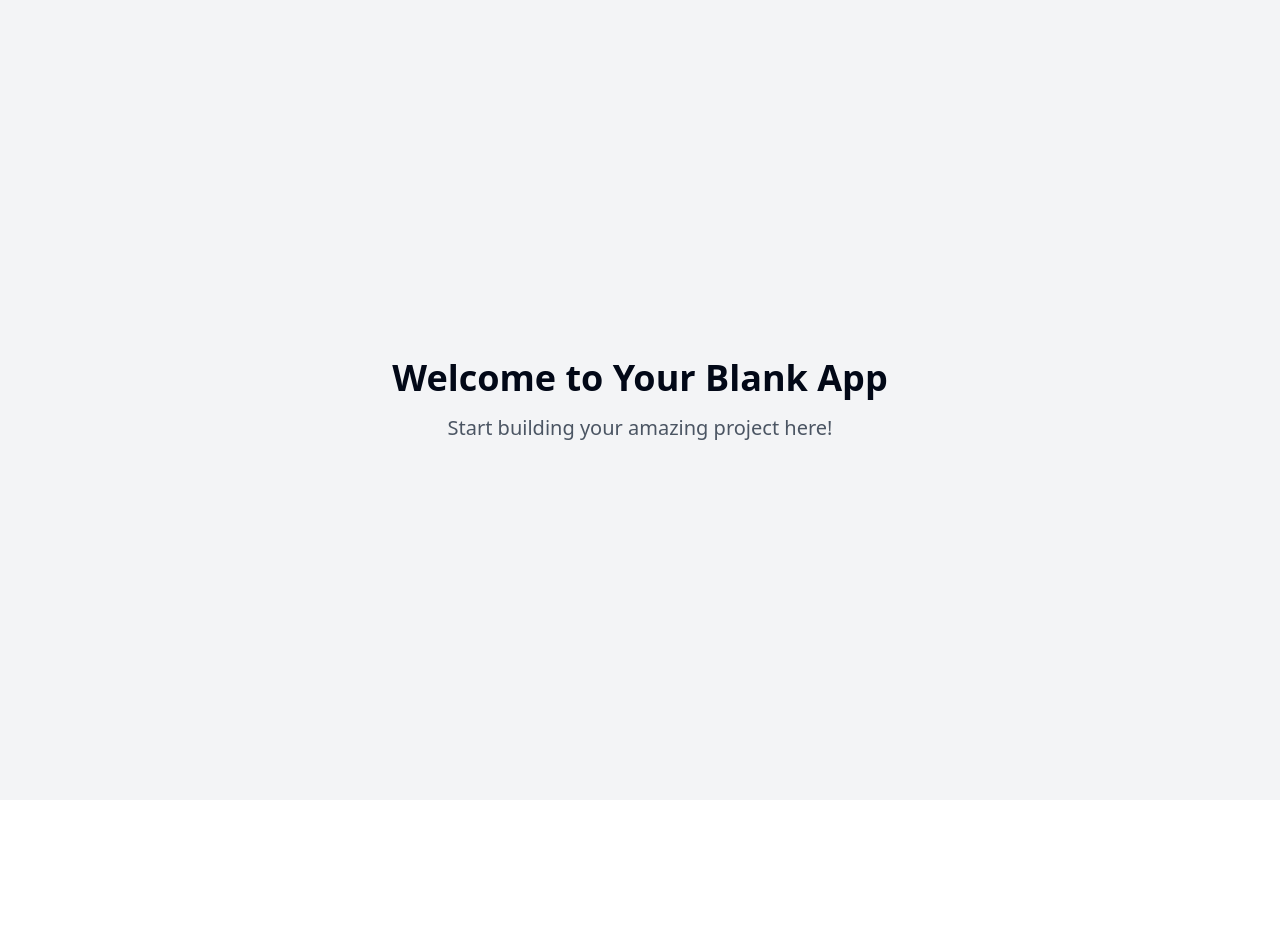
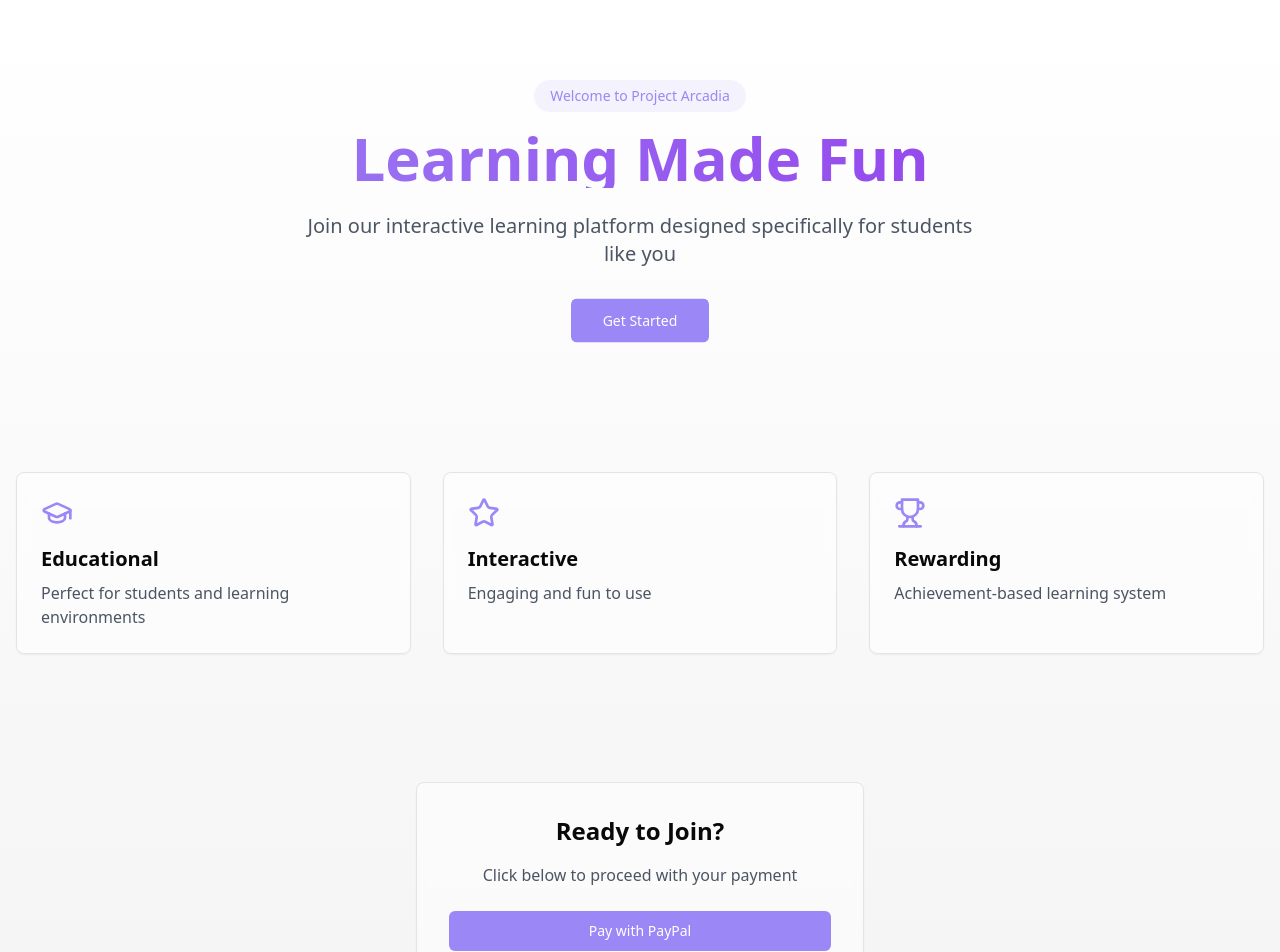
Before and after one commit to Project-Arcadia-WWF/Project-Arcadia, a React (Vite) app: page / in a window 1280 px wide. Shown: the top 952 px of the page. Before the commit the page ends 800 px from the top, so only its background shows below. Built offline with nearby package versions, Linux system fonts and the light colour scheme.

Commit message:
Add Project Arcadia website
This commit adds a basic website for Project Arcadia, designed for a school environment.  It includes a placeholder for a PayPal button and aims for an interactive and fun user experience.

```diff
--- a/src/index.css
+++ b/src/index.css
@@ -1,3 +1,4 @@
+
 @tailwind base;
 @tailwind components;
 @tailwind utilities;
@@ -5,88 +6,19 @@
 @layer base {
   :root {
     --background: 0 0% 100%;
-    --foreground: 222.2 84% 4.9%;
-
+    --foreground: 240 10% 3.9%;
     --card: 0 0% 100%;
-    --card-foreground: 222.2 84% 4.9%;
-
+    --card-foreground: 240 10% 3.9%;
     --popover: 0 0% 100%;
-    --popover-foreground: 222.2 84% 4.9%;
-
-    --primary: 222.2 47.4% 11.2%;
-    --primary-foreground: 210 40% 98%;
-
-    --secondary: 210 40% 96.1%;
-    --secondary-foreground: 222.2 47.4% 11.2%;
-
-    --muted: 210 40% 96.1%;
-    --muted-foreground: 215.4 16.3% 46.9%;
-
-    --accent: 210 40% 96.1%;
-    --accent-foreground: 222.2 47.4% 11.2%;
-
-    --destructive: 0 84.2% 60.2%;
-    --destructive-foreground: 210 40% 98%;
-
-    --border: 214.3 31.8% 91.4%;
-    --input: 214.3 31.8% 91.4%;
-    --ring: 222.2 84% 4.9%;
-
-    --radius: 0.5rem;
-
-    --sidebar-background: 0 0% 98%;
-
-    --sidebar-foreground: 240 5.3% 26.1%;
-
-    --sidebar-primary: 240 5.9% 10%;
-
-    --sidebar-primary-foreground: 0 0% 98%;
-
-    --sidebar-accent: 240 4.8% 95.9%;
-
-    --sidebar-accent-foreground: 240 5.9% 10%;
-
-    --sidebar-border: 220 13% 91%;
-
-    --sidebar-ring: 217.2 91.2% 59.8%;
-  }
-
-  .dark {
-    --background: 222.2 84% 4.9%;
-    --foreground: 210 40% 98%;
-
-    --card: 222.2 84% 4.9%;
-    --card-foreground: 210 40% 98%;
-
-    --popover: 222.2 84% 4.9%;
-    --popover-foreground: 210 40% 98%;
-
-    --primary: 210 40% 98%;
-    --primary-foreground: 222.2 47.4% 11.2%;
-
-    --secondary: 217.2 32.6% 17.5%;
-    --secondary-foreground: 210 40% 98%;
-
-    --muted: 217.2 32.6% 17.5%;
-    --muted-foreground: 215 20.2% 65.1%;
-
-    --accent: 217.2 32.6% 17.5%;
-    --accent-foreground: 210 40% 98%;
-
-    --destructive: 0 62.8% 30.6%;
-    --destructive-foreground: 210 40% 98%;
-
-    --border: 217.2 32.6% 17.5%;
-    --input: 217.2 32.6% 17.5%;
-    --ring: 212.7 26.8% 83.9%;
-    --sidebar-background: 240 5.9% 10%;
-    --sidebar-foreground: 240 4.8% 95.9%;
-    --sidebar-primary: 224.3 76.3% 48%;
-    --sidebar-primary-foreground: 0 0% 100%;
-    --sidebar-accent: 240 3.7% 15.9%;
-    --sidebar-accent-foreground: 240 4.8% 95.9%;
-    --sidebar-border: 240 3.7% 15.9%;
-    --sidebar-ring: 217.2 91.2% 59.8%;
+    --popover-foreground: 240 10% 3.9%;
+    --muted: 240 4.8% 95.9%;
+    --muted-foreground: 240 3.8% 46.1%;
+    --accent: 240 4.8% 95.9%;
+    --accent-foreground: 240 5.9% 10%;
+    --border: 240 5.9% 90%;
+    --input: 240 5.9% 90%;
+    --ring: 240 5.9% 10%;
+    --radius: 0.75rem;
   }
 }
 
@@ -94,8 +26,24 @@
   * {
     @apply border-border;
   }
-
   body {
     @apply bg-background text-foreground;
+    font-feature-settings: "rlig" 1, "calt" 1;
   }
 }
+
+/* Smooth scrolling */
+html {
+  scroll-behavior: smooth;
+}
+
+/* Custom selection color */
+::selection {
+  @apply bg-primary/20 text-primary;
+}
+
+/* Better button and link focus states */
+a:focus-visible,
+button:focus-visible {
+  @apply outline-none ring-2 ring-primary ring-offset-2;
+}
--- a/src/pages/Index.tsx
+++ b/src/pages/Index.tsx
@@ -1,12 +1,108 @@
-// Update this page (the content is just a fallback if you fail to update the page)
+
+import { useState } from "react";
+import { Button } from "@/components/ui/button";
+import { Card } from "@/components/ui/card";
+import { GraduationCap, Star, Trophy } from "lucide-react";
+import { useToast } from "@/hooks/use-toast";
 
 const Index = () => {
+  const { toast } = useToast();
+  const [paypalClicked, setPaypalClicked] = useState(false);
+
+  const handlePaypalClick = () => {
+    setPaypalClicked(true);
+    toast({
+      title: "PayPal Integration",
+      description: "This is a placeholder for PayPal integration.",
+    });
+  };
+
+  const features = [
+    {
+      icon: <GraduationCap className="w-8 h-8 text-primary" />,
+      title: "Educational",
+      description: "Perfect for students and learning environments",
+    },
+    {
+      icon: <Star className="w-8 h-8 text-primary" />,
+      title: "Interactive",
+      description: "Engaging and fun to use",
+    },
+    {
+      icon: <Trophy className="w-8 h-8 text-primary" />,
+      title: "Rewarding",
+      description: "Achievement-based learning system",
+    },
+  ];
+
   return (
-    <div className="min-h-screen flex items-center justify-center bg-gray-100">
-      <div className="text-center">
-        <h1 className="text-4xl font-bold mb-4">Welcome to Your Blank App</h1>
-        <p className="text-xl text-gray-600">Start building your amazing project here!</p>
-      </div>
+    <div className="min-h-screen bg-gradient-to-b from-white to-secondary">
+      {/* Hero Section */}
+      <section className="container mx-auto px-4 pt-20 pb-16">
+        <div className="text-center animate-fade-down">
+          <span className="px-4 py-1.5 rounded-full bg-primary/10 text-primary text-sm font-medium mb-4 inline-block">
+            Welcome to Project Arcadia
+          </span>
+          <h1 className="text-4xl md:text-6xl font-bold mb-6 bg-clip-text text-transparent bg-gradient-to-r from-primary to-purple-600">
+            Learning Made Fun
+          </h1>
+          <p className="text-gray-600 text-lg md:text-xl max-w-2xl mx-auto mb-8">
+            Join our interactive learning platform designed specifically for students like you
+          </p>
+          <Button
+            size="lg"
+            className="bg-primary hover:bg-primary/90 text-white animate-float"
+            onClick={() => {
+              toast({
+                title: "Welcome!",
+                description: "Thank you for your interest in Project Arcadia!",
+              });
+            }}
+          >
+            Get Started
+          </Button>
+        </div>
+      </section>
+
+      {/* Features Section */}
+      <section className="container mx-auto px-4 py-16">
+        <div className="grid grid-cols-1 md:grid-cols-3 gap-8">
+          {features.map((feature, index) => (
+            <Card
+              key={index}
+              className="p-6 backdrop-blur-sm bg-white/50 hover:bg-white/80 transition-all duration-300 cursor-pointer animate-fade-up"
+              style={{ animationDelay: `${index * 100}ms` }}
+            >
+              <div className="mb-4">{feature.icon}</div>
+              <h3 className="text-xl font-semibold mb-2">{feature.title}</h3>
+              <p className="text-gray-600">{feature.description}</p>
+            </Card>
+          ))}
+        </div>
+      </section>
+
+      {/* PayPal Section */}
+      <section className="container mx-auto px-4 py-16">
+        <div className="max-w-md mx-auto text-center">
+          <Card className="p-8 backdrop-blur-sm bg-white/50">
+            <h2 className="text-2xl font-bold mb-4">Ready to Join?</h2>
+            <p className="text-gray-600 mb-6">
+              Click below to proceed with your payment
+            </p>
+            <Button
+              className={`w-full ${
+                paypalClicked
+                  ? "bg-gray-400"
+                  : "bg-primary hover:bg-primary/90"
+              } text-white`}
+              onClick={handlePaypalClick}
+              disabled={paypalClicked}
+            >
+              {paypalClicked ? "PayPal Button Placeholder" : "Pay with PayPal"}
+            </Button>
+          </Card>
+        </div>
+      </section>
     </div>
   );
 };
--- a/tailwind.config.ts
+++ b/tailwind.config.ts
@@ -1,3 +1,4 @@
+
 import type { Config } from "tailwindcss";
 
 export default {
@@ -12,85 +13,79 @@ export default {
   theme: {
     container: {
       center: true,
-			padding: '2rem',
+      padding: "2rem",
       screens: {
-				'2xl': '1400px'
-			}
+        "2xl": "1400px",
+      },
     },
     extend: {
       colors: {
-				border: 'hsl(var(--border))',
-				input: 'hsl(var(--input))',
-				ring: 'hsl(var(--ring))',
-				background: 'hsl(var(--background))',
-				foreground: 'hsl(var(--foreground))',
+        border: "hsl(var(--border))",
+        input: "hsl(var(--input))",
+        ring: "hsl(var(--ring))",
+        background: "hsl(var(--background))",
+        foreground: "hsl(var(--foreground))",
         primary: {
-					DEFAULT: 'hsl(var(--primary))',
-					foreground: 'hsl(var(--primary-foreground))'
+          DEFAULT: "#9b87f5",
+          foreground: "#ffffff",
         },
         secondary: {
-					DEFAULT: 'hsl(var(--secondary))',
-					foreground: 'hsl(var(--secondary-foreground))'
-				},
-				destructive: {
-					DEFAULT: 'hsl(var(--destructive))',
-					foreground: 'hsl(var(--destructive-foreground))'
+          DEFAULT: "#f4f4f5",
+          foreground: "#18181b",
         },
         muted: {
-					DEFAULT: 'hsl(var(--muted))',
-					foreground: 'hsl(var(--muted-foreground))'
+          DEFAULT: "hsl(var(--muted))",
+          foreground: "hsl(var(--muted-foreground))",
         },
         accent: {
-					DEFAULT: 'hsl(var(--accent))',
-					foreground: 'hsl(var(--accent-foreground))'
+          DEFAULT: "hsl(var(--accent))",
+          foreground: "hsl(var(--accent-foreground))",
         },
         popover: {
-					DEFAULT: 'hsl(var(--popover))',
-					foreground: 'hsl(var(--popover-foreground))'
+          DEFAULT: "hsl(var(--popover))",
+          foreground: "hsl(var(--popover-foreground))",
         },
         card: {
-					DEFAULT: 'hsl(var(--card))',
-					foreground: 'hsl(var(--card-foreground))'
+          DEFAULT: "hsl(var(--card))",
+          foreground: "hsl(var(--card-foreground))",
         },
-				sidebar: {
-					DEFAULT: 'hsl(var(--sidebar-background))',
-					foreground: 'hsl(var(--sidebar-foreground))',
-					primary: 'hsl(var(--sidebar-primary))',
-					'primary-foreground': 'hsl(var(--sidebar-primary-foreground))',
-					accent: 'hsl(var(--sidebar-accent))',
-					'accent-foreground': 'hsl(var(--sidebar-accent-foreground))',
-					border: 'hsl(var(--sidebar-border))',
-					ring: 'hsl(var(--sidebar-ring))'
-				}
-			},
-			borderRadius: {
-				lg: 'var(--radius)',
-				md: 'calc(var(--radius) - 2px)',
-				sm: 'calc(var(--radius) - 4px)'
       },
       keyframes: {
-				'accordion-down': {
-					from: {
-						height: '0'
+        "fade-up": {
+          "0%": {
+            opacity: "0",
+            transform: "translateY(10px)",
           },
-					to: {
-						height: 'var(--radix-accordion-content-height)'
-					}
+          "100%": {
+            opacity: "1",
+            transform: "translateY(0)",
           },
-				'accordion-up': {
-					from: {
-						height: 'var(--radix-accordion-content-height)'
         },
-					to: {
-						height: '0'
-					}
-				}
+        "fade-down": {
+          "0%": {
+            opacity: "0",
+            transform: "translateY(-10px)",
+          },
+          "100%": {
+            opacity: "1",
+            transform: "translateY(0)",
+          },
+        },
+        float: {
+          "0%, 100%": {
+            transform: "translateY(0)",
+          },
+          "50%": {
+            transform: "translateY(-10px)",
+          },
+        },
       },
       animation: {
-				'accordion-down': 'accordion-down 0.2s ease-out',
-				'accordion-up': 'accordion-up 0.2s ease-out'
-			}
-		}
+        "fade-up": "fade-up 0.5s ease-out",
+        "fade-down": "fade-down 0.5s ease-out",
+        float: "float 3s ease-in-out infinite",
+      },
+    },
   },
   plugins: [require("tailwindcss-animate")],
 } satisfies Config;
```
Lines whose indentation alone changed are shown as unchanged.
